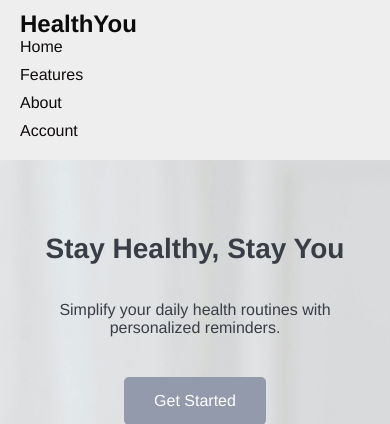
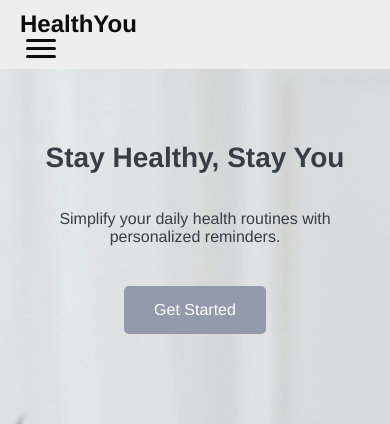
Before and after one commit to Chiefopoku/healthyou, a Flask app: page / in a window 390 px wide. Shown: the top 424 px of the page. Run offline with Flask 3, Linux system fonts and the light colour scheme; data that the repository does not hold is empty.

Commit message:
hamburger

```diff
--- a/static/styles/style.css
+++ b/static/styles/style.css
@@ -33,6 +33,51 @@ header {
 .logo a {
     text-decoration: none;
     color: inherit;
+}
+
+.nav-toggle {
+    display: none;
+    flex-direction: column;
+    justify-content: space-around;
+    width: 30px;
+    height: 21px;
+    background: transparent;
+    border: none;
+    cursor: pointer;
+    z-index: 10;
+}
+
+.nav-toggle:focus {
+    outline: none;
+}
+
+.hamburger {
+    width: 30px;
+    height: 3px;
+    background: #0c0b0b;
+    border-radius: 5px;
+    transition: all 0.3s linear;
+    position: relative;
+}
+
+.nav-toggle .hamburger::before,
+.nav-toggle .hamburger::after {
+    content: '';
+    width: 30px;
+    height: 3px;
+    background: #0c0b0b;
+    border-radius: 5px;
+    transition: all 0.3s linear;
+    position: absolute;
+    left: 0;
+}
+
+.nav-toggle .hamburger::before {
+    transform: translateY(-8px);
+}
+
+.nav-toggle .hamburger::after {
+    transform: translateY(8px);
 }
 
 nav ul {
@@ -544,6 +589,25 @@ footer p {
         padding: 10px 20px;
     }
 
+    .nav-toggle {
+        display: flex;
+    }
+
+    .nav-list {
+        display: none;
+        flex-direction: column;
+        width: 100%;
+        background-color: #EEEEEE;
+        position: absolute;
+        top: 70px;
+        left: 0;
+        padding: 20px;
+    }
+
+    .nav-list.active {
+        display: flex;
+    }
+
     nav ul {
         flex-direction: column;
         width: 100%;
--- a/templates/index.html
+++ b/templates/index.html
@@ -5,13 +5,16 @@
     <meta name="viewport" content="width=device-width, initial-scale=1.0">
     <meta http-equiv="Content-Security-Policy" content="default-src 'self'; script-src 'self' https://apis.google.com; object-src 'none'; style-src 'self' 'unsafe-inline';">
     <title>HealthYou</title>
-    <link rel="stylesheet" href="{{ url_for('static', filename='styles/style.css') }}">
+    <link rel="stylesheet" href="{{ url_for('static', filename='/styles/style.css') }}">
 </head>
 <body>
     <header>
         <div class="logo"><a href="{{ url_for('index') }}">HealthYou</a></div>
+        <button class="nav-toggle" aria-label="toggle navigation">
+            <span class="hamburger"></span>
+        </button>
         <nav>
-            <ul>
+            <ul class="nav-list">
                 <li><a href="{{ url_for('index') }}">Home</a></li>
                 <li><a href="{{ url_for('features_page') }}">Features</a></li>
                 <li><a href="{{ url_for('about_page') }}">About</a></li>
--- a/templates/login.html
+++ b/templates/login.html
@@ -3,12 +3,16 @@
 <head>
     <meta charset="UTF-8">
     <meta name="viewport" content="width=device-width, initial-scale=1.0">
-    <title>HealthYou Login</title>
+    <meta http-equiv="Content-Security-Policy" content="default-src 'self'; script-src 'self' https://apis.google.com; object-src 'none'; style-src 'self' 'unsafe-inline';">
+    <title>HealthYou</title>
     <link rel="stylesheet" href="{{ url_for('static', filename='/styles/style.css') }}">
 </head>
 <body>
     <header>
         <div class="logo"><a href="{{ url_for('index') }}">HealthYou</a></div>
+        <button class="nav-toggle" aria-label="toggle navigation">
+            <span class="hamburger"></span>
+        </button>
         <nav>
             <ul>
                 <li><a href="{{ url_for('index') }}">Home</a></li>
```
Also changed, not shown: templates/about.html (+5 -2 lines), templates/account.html (+7 -5 lines), templates/features.html (+5 -2 lines), templates/signup.html (+6 -2 lines).
